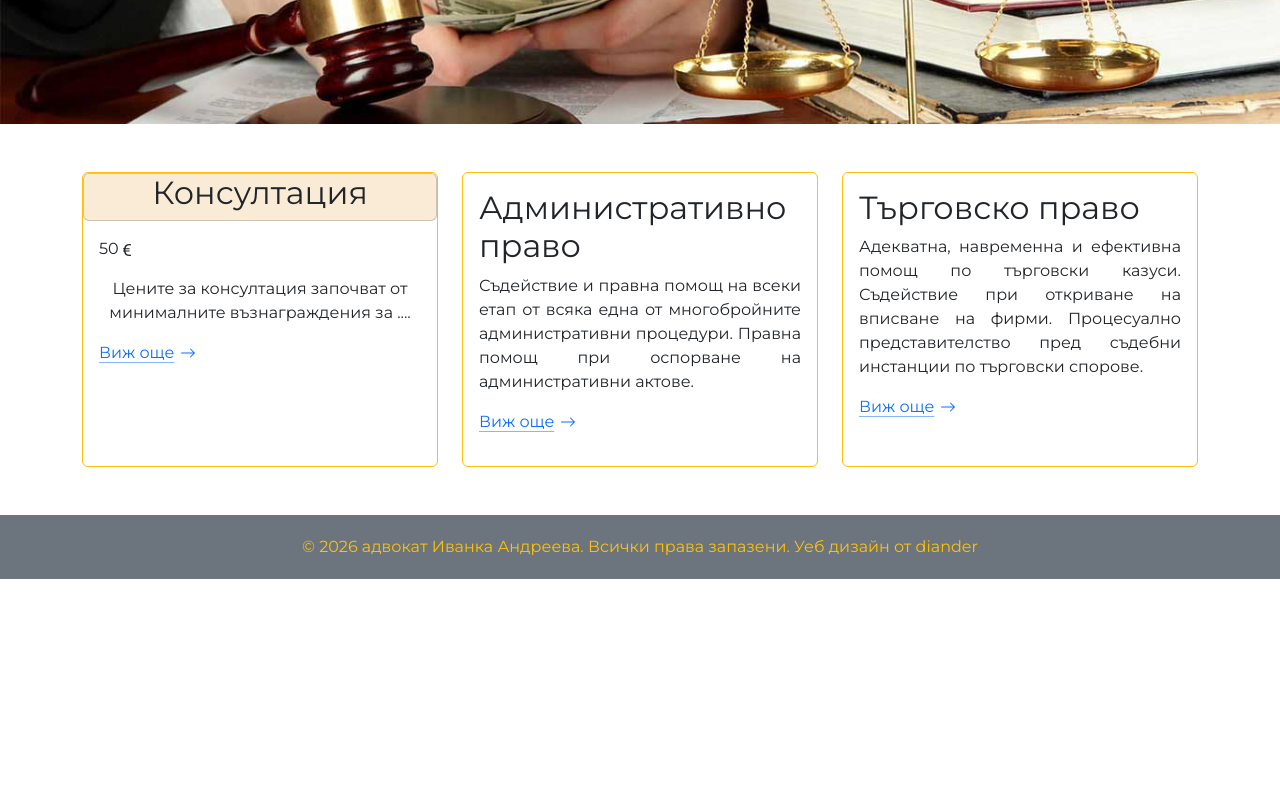
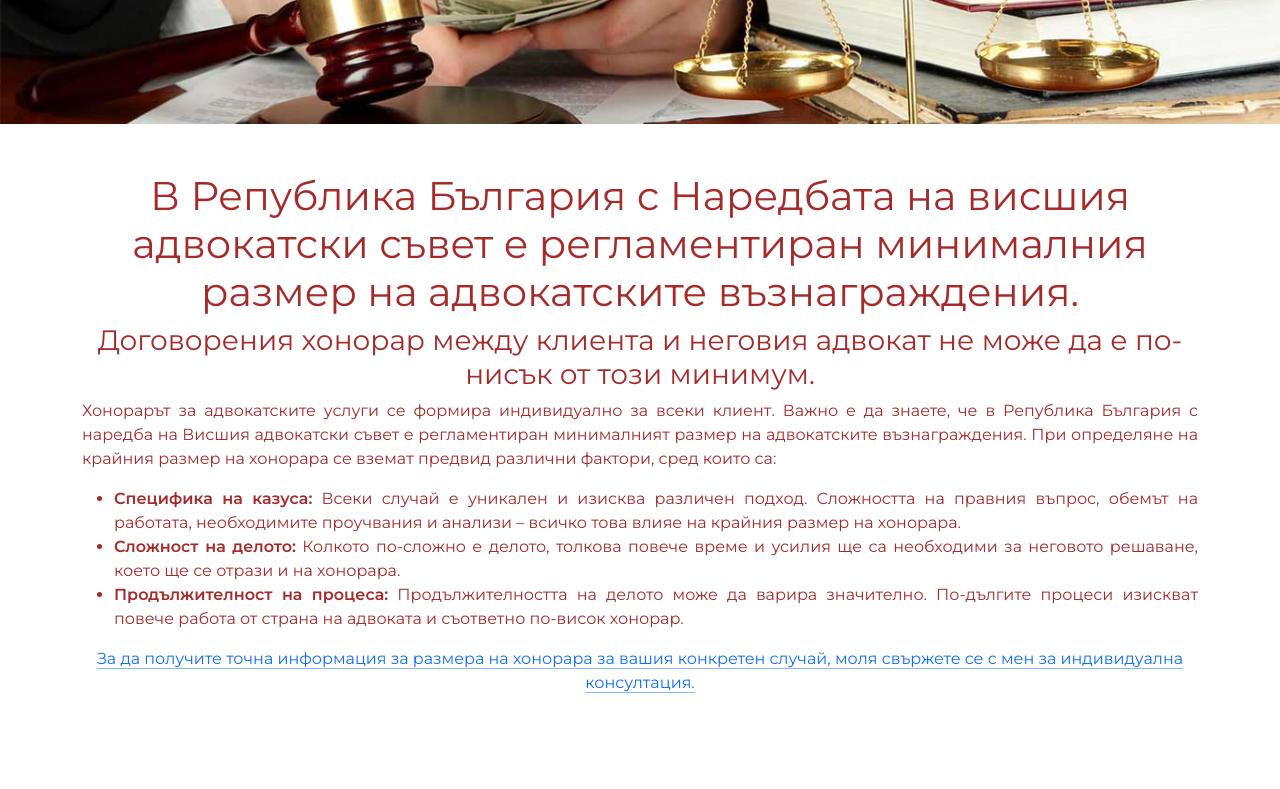
Before and after one commit to DimAndAnd/andreeva-app, an Angular app: page /prices in a window 1280 px wide. Shown: the part 380-1169 px from the top of the page. Before the commit the page ends 959 px from the top, so only its background shows below. Built offline with nearby package versions, Linux system fonts and the light colour scheme.

Commit message:
include info for prices

```diff
--- a/src/app/contact/contact.component.html
+++ b/src/app/contact/contact.component.html
@@ -17,6 +17,7 @@
                     <h3>Информация за контакт</h3>
                     <p>При нужда от правна помощ може да се свържете с мен на посочените контакти</p>
 
+                    <!--
                     <div class="info-item" data-aos="fade-up" data-aos-delay="300">
                         <div class="icon-box">
                             <i class="fa-solid fa-location-dot text-primary"></i>
@@ -27,6 +28,7 @@
                             <p>Стамболийски" № 239</p>
                         </div>
                     </div>
+                -->
 
                     <div class="info-item" data-aos="fade-up" data-aos-delay="400">
                         <div class="icon-box">
--- a/src/app/home/home.component.css
+++ b/src/app/home/home.component.css
@@ -1,5 +1,5 @@
 section {
-    padding: 60px 0;
+  padding: 60px 0;
 }
 
 .stats .avatars {
--- a/src/app/home/home.component.html
+++ b/src/app/home/home.component.html
@@ -303,17 +303,19 @@
 </section><!-- /Stats Section -->
 
 <!-- Carousel wrapper -->
-<div id="main-carousel" class="carousel slide carousel-fade text-center" data-ride="carousel">
+<div id="main-carousel" class="carousel slide carousel-dark slide carousel-fade text-center" data-ride="carousel">
     <div class="text-center pb-5">
         <h6 class="text-uppercase">Мнения</h6>
         <h1 class="mb-5">Какво казват клиентите за мен</h1>
     </div>
     <!-- Controls -->
     <div class="d-flex justify-content-center mb-4">
-        <button type="button" data-bs-target="#main-carousel" data-bs-slide-to="0" class="active" aria-current="true"
+        <div class="carousel-indicators">
+            <button type="button" data-bs-target="#main-carousel" data-bs-slide-to="0" class="active" aria-current="true"
             aria-label="Slide 1"></button>
-        <button type="button" data-bs-target="#main-carousel" data-bs-slide-to="1" aria-label="Slide 2"></button>
-        <button type="button" data-bs-target="#main-carousel" data-bs-slide-to="2" aria-label="Slide 3"></button>
+            <button type="button" data-bs-target="#main-carousel" data-bs-slide-to="1" aria-label="Slide 2"></button>
+            <button type="button" data-bs-target="#main-carousel" data-bs-slide-to="2" aria-label="Slide 3"></button>
+        </div>
     </div>
     <!-- Inner -->
     <div class="carousel-inner py-4">
@@ -382,6 +384,7 @@
                     </div>
                 </div>
             </div>
+            <p></p>
         </div>
 
         <!-- Single item -->
@@ -451,6 +454,7 @@
                     </div>
                 </div>
             </div>
+            <p></p>
         </div>
 
         <!-- Single item -->
@@ -519,10 +523,22 @@
                         </ul>
                     </div>
                 </div>
+                <p></p>
             </div>
         </div>
     </div>
     <!-- Inner -->
+
+     <a class="carousel-control-prev" href="#main-carousel" data-slide="prev">
+            <div class="btn btn-lg btn-secondary btn-lg-square">
+                <span class="carousel-control-prev-icon"></span>
+            </div>
+        </a>
+        <a class="carousel-control-next" href="#main-carousel" data-slide="next">
+            <div class="btn btn-lg btn-secondary btn-lg-square">
+                <span class="carousel-control-next-icon"></span>
+            </div>
+        </a>
 </div>
 <!-- Carousel wrapper -->
 <app-certificates></app-certificates>
--- a/src/app/prices/prices.component.html
+++ b/src/app/prices/prices.component.html
@@ -4,6 +4,37 @@
         <p class="position-absolute h1 display-1 text-uppercase top-50 start-50 translate-middle"
             style="font-size: 100px; color: whitesmoke">цени</p>
     </div>
+</div>
+
+<div class="container py-5 text-center" style="color: brown;">
+
+    <h1>В Република България с Наредбата на висшия адвокатски съвет
+        е регламентиран минималния размер на адвокатските
+        възнаграждения.</h1>
+    <h3>Договорения хонорар между клиента и неговия адвокат не може да е по-нисък от този минимум.</h3>
+
+    <p>Хонорарът за адвокатските услуги се формира индивидуално за всеки клиент. Важно е да знаете, че в Република
+        България с наредба на Висшия адвокатски съвет е регламентиран минималният размер на адвокатските възнаграждения.
+        При определяне на крайния размер на хонорара се вземат предвид различни фактори, сред които са:
+    </p>
+    <ul>
+        <li> <span class="fw-bold">Специфика на казуса:</span> Всеки случай е уникален и изисква различен подход.
+            Сложността на правния
+            въпрос, обемът на работата, необходимите проучвания и анализи – всичко това влияе на крайния размер на
+            хонорара.
+        </li>
+        <li> <span class="fw-bold">Сложност на делото:</span> Колкото по-сложно е делото, толкова повече време и усилия
+            ще са необходими
+            за неговото решаване, което ще се отрази и на хонорара.
+        </li>
+        <li><span class="fw-bold">Продължителност на процеса:</span> Продължителността на делото може да варира
+            значително. По-дългите
+            процеси
+            изискват повече работа от страна на адвоката и съответно по-висок хонорар.</li>
+    </ul>
+    <a class="icon-link" href="/contact">За да получите точна информация за размера на хонорара за вашия конкретен
+        случай, моля свържете се с мен за
+        индивидуална консултация.</a>
 </div>
 
 <div class="container py-5">
```
